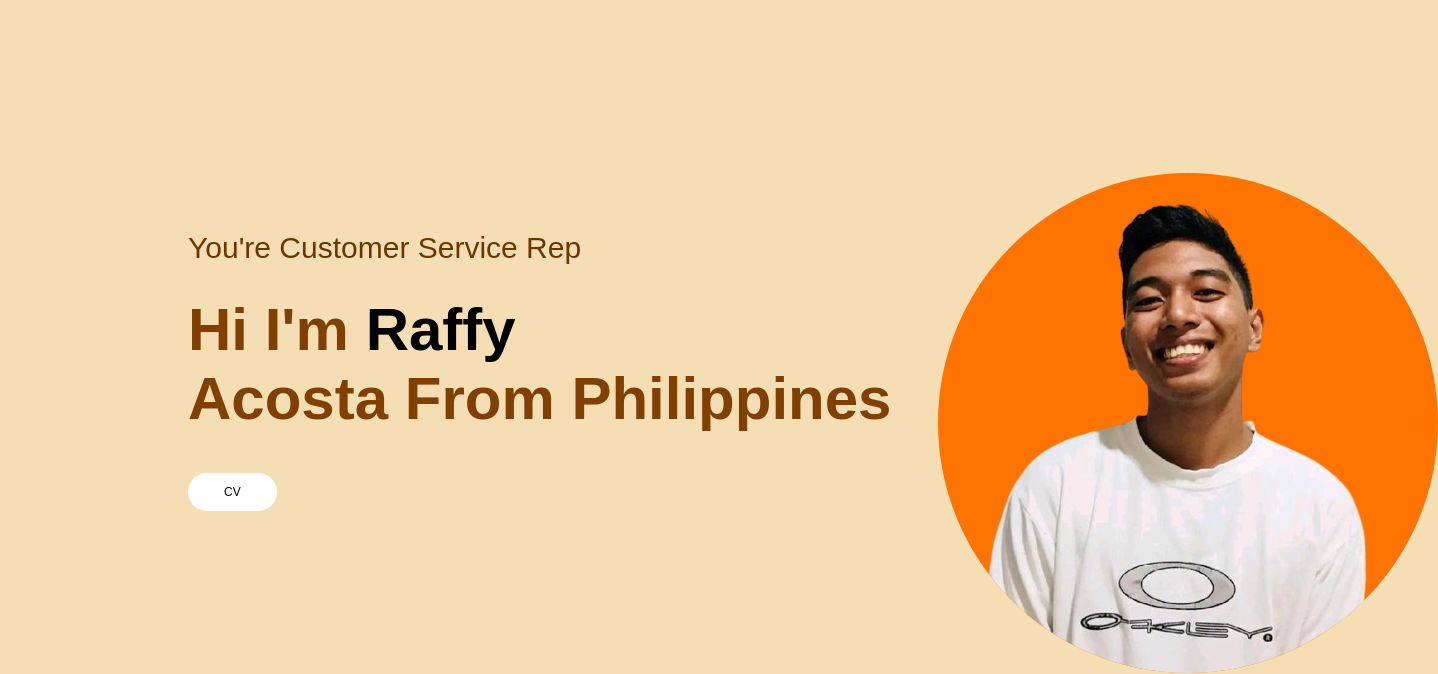
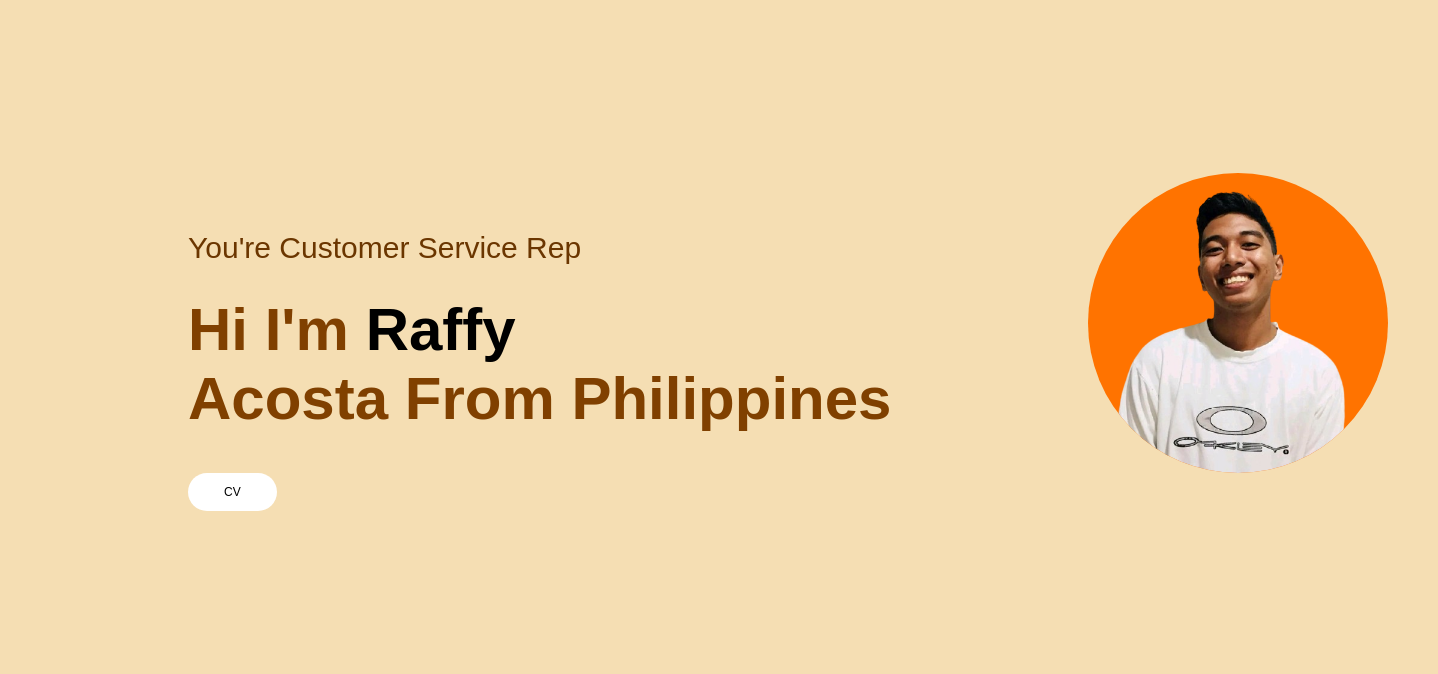
Before and after one commit to Bossraff/WEBIEEE, a plain HTML site: page index.html in a window 1280 px wide. Shown: the part 130-804 px from the top of the page, 1438 px wide, since content can reach past the window. Drawn offline with Linux system fonts and the light colour scheme.

Commit message:
Update style.css

```diff
--- a/style.css
+++ b/style.css
@@ -233,10 +233,11 @@ nav ul li a:hover::after{
 
   .image {
     position: absolute;
-    margin-left: 25em;
+    margin-left: 30em;
     margin-top: -10em;
     border-radius: 50%;
     background-color: #ff7300;
+    width: 10em;
   }
 
   /*-------sample-----*/
```
